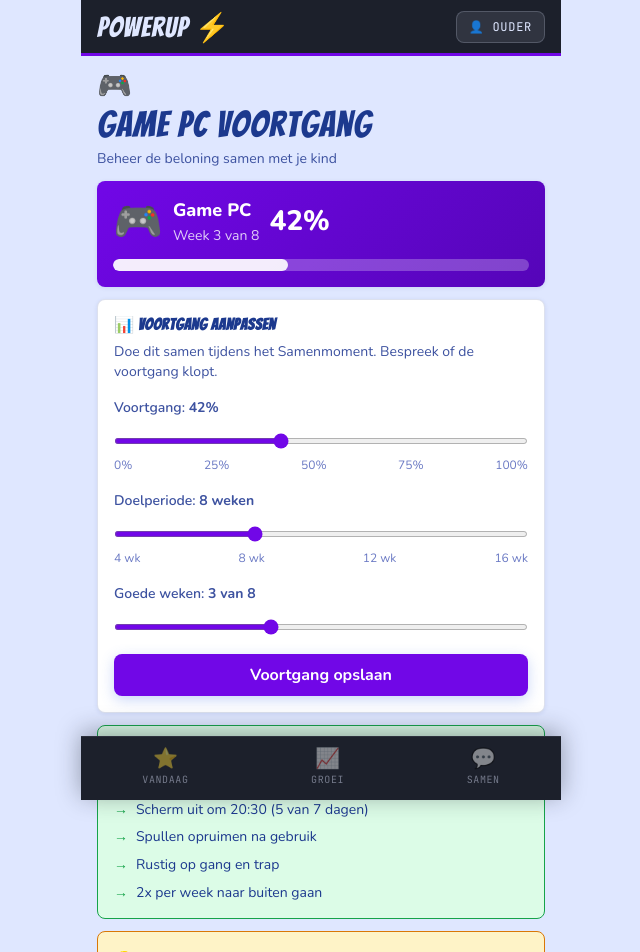
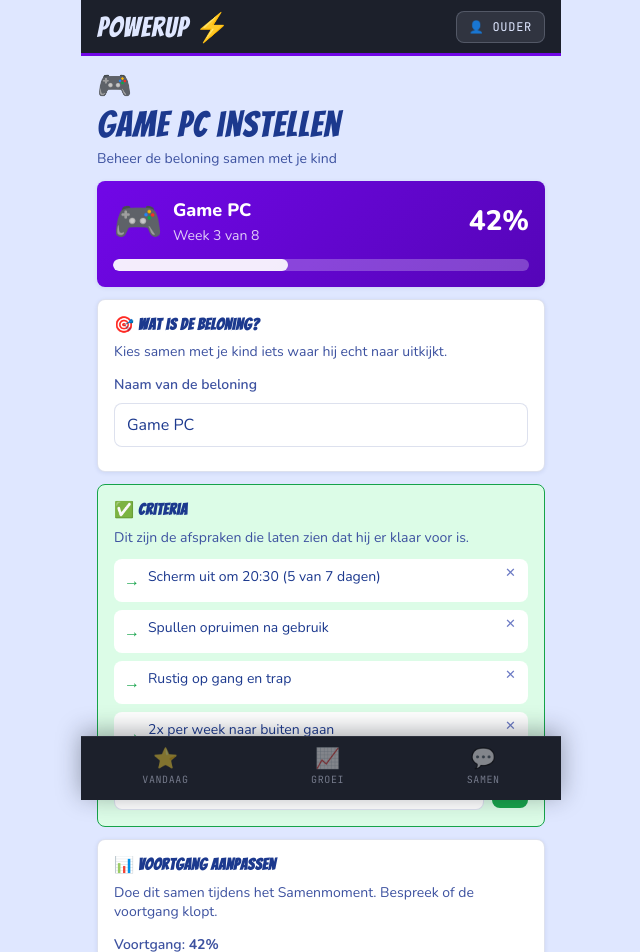
Before and after one commit to chieyong/powerup, a React (Vite) app: page /ouder/beloning in a window 1280 px wide. Shown: the top 952 px of the page, without its empty margins (319-959 px from the left). Built offline with nearby package versions, Linux system fonts and the light colour scheme.

Commit message:
various changes

```diff
--- a/src/components/habit/HabitCard.jsx
+++ b/src/components/habit/HabitCard.jsx
@@ -32,10 +32,6 @@ export default function HabitCard({ habit }) {
         <div style={styles.textBlock}>
           {/* h3 pikt Bangers op via globale regel */}
           <h3 style={styles.title}>{habit.title}</h3>
-          {/* JetBrains Mono categorie-label */}
-          <span style={{ ...styles.category, color: categoryColor }}>
-            {meta.emoji} {meta.label}
-          </span>
         </div>
         <span style={styles.chevron}>›</span>
       </div>
--- a/src/components/habit/IfThenPlan.jsx
+++ b/src/components/habit/IfThenPlan.jsx
@@ -1,7 +1,11 @@
 import Card from '../shared/Card';
 
-export default function IfThenPlan({ ifThenRule }) {
+// chosenReplacement — optioneel. Als ingevuld, vervangt het de DAN-actie.
+export default function IfThenPlan({ ifThenRule, chosenReplacement }) {
   if (!ifThenRule?.if) return null;
+
+  const danText = chosenReplacement ?? ifThenRule.then;
+  const isPersonalised = Boolean(chosenReplacement);
 
   return (
     <Card style={styles.card}>
@@ -15,9 +19,17 @@ export default function IfThenPlan({ ifThenRule }) {
           <span style={styles.text}>{ifThenRule.if}</span>
         </div>
         <div style={styles.arrow}>↓</div>
-        <div style={styles.row}>
+        <div style={{
+          ...styles.row,
+          ...(isPersonalised ? styles.rowPersonalised : {}),
+        }}>
           <span style={{ ...styles.keyword, ...styles.thenKeyword }}>DAN</span>
-          <span style={styles.text}>{ifThenRule.then}</span>
+          <div style={styles.danBlock}>
+            <span style={styles.text}>{danText}</span>
+            {isPersonalised && (
+              <span style={styles.yourChoiceBadge}>jouw keuze ✓</span>
+            )}
+          </div>
         </div>
       </div>
     </Card>
@@ -84,4 +96,23 @@ const styles = {
     lineHeight: 1,
     padding: '2px 0',
   },
+  // DAN-rij krijgt een zachte groene highlight als de keuze gepersonaliseerd is
+  rowPersonalised: {
+    border: '1.5px solid var(--color-green)',
+    backgroundColor: 'var(--color-green-soft)',
+  },
+  danBlock: {
+    display: 'flex',
+    flexDirection: 'column',
+    gap: 4,
+    flex: 1,
+  },
+  yourChoiceBadge: {
+    fontFamily: 'var(--font-mono)',
+    fontSize: 10,
+    textTransform: 'uppercase',
+    letterSpacing: '0.07em',
+    color: 'var(--color-green)',
+    fontWeight: 700,
+  },
 };
--- a/src/components/habit/RewardProgressBar.jsx
+++ b/src/components/habit/RewardProgressBar.jsx
@@ -1,53 +1,113 @@
 import { useApp } from '../../context/AppContext';
 
+// ─── Berichten (roteren op weekdag) ────────────────────────────────────────
+// Vijf opties — gedragsgericht, geen beloftes, geen getallen.
+const readinessMessages = [
+  {
+    headline: 'Je bent goed op weg 💪',
+    sub: 'We zien steeds meer verantwoordelijkheid.',
+  },
+  {
+    headline: 'Je laat steeds vaker zien dat je afspraken nakomt',
+    sub: 'Blijf zo doorgaan 🔥',
+  },
+  {
+    headline: 'Elke dag dat je het probeert telt mee',
+    sub: 'Niet perfect hoeft niet — doorgaan wel. ⭐',
+  },
+  {
+    headline: 'We zien het gewoon groeien',
+    sub: 'Je keuzes maken het verschil. 🌱',
+  },
+  {
+    headline: 'Je wordt iemand die voor zichzelf zorgt',
+    sub: 'Dat is precies wat helpt. 👏',
+  },
+];
+
+function getMessage() {
+  return readinessMessages[new Date().getDay() % readinessMessages.length];
+}
+
+// ─── Micro-feedback: welke habits gaan goed de afgelopen 7 dagen? ───────────
+// Toont max 2 bullets voor habits met ≥ 2 succesvolle check-ins in 7 dagen.
+// Als er geen data is: geen bullets (geen placeholder rommel).
+function getPositiveHabits(habits, checkIns) {
+  const last7 = Array.from({ length: 7 }, (_, i) => {
+    const d = new Date(Date.now() - i * 86400000);
+    return d.toISOString().split('T')[0];
+  });
+
+  return habits
+    .filter(h => h.status === 'active')
+    .filter(habit => {
+      const hits = last7.filter(date => {
+        const ci = checkIns.find(c => c.habitId === habit.id && c.date === date);
+        return ci && (ci.status === 'self_done' || ci.status === 'with_help');
+      }).length;
+      return hits >= 2;
+    })
+    .slice(0, 2);
+}
+
+// ─── Component ──────────────────────────────────────────────────────────────
 export default function RewardProgressBar() {
-  const { reward } = useApp();
-  const pct = Math.min(100, Math.max(0, reward.progressPercent));
+  const { reward, habits, checkIns } = useApp();
+
+  // progressPercent komt uit AppContext (instelbaar via ouder-scherm).
+  // We tonen het NIET als getal — alleen als zachte balk.
+  // Clamp: altijd tussen 8% en 88% zodat de balk nooit leeg of vol oogt.
+  const fillPct = Math.min(88, Math.max(8, reward.progressPercent ?? 40));
+
+  const message = getMessage();
+  const goodHabits = getPositiveHabits(habits, checkIns);
 
   return (
     <div style={styles.container}>
-      {/* Top row */}
+
+      {/* ── Decoratieve achtergrondgloed ── */}
+      <div style={styles.bgGlow} aria-hidden="true" />
+
+      {/* ── Top-rij: icoon + titel + boodschap ── */}
       <div style={styles.topRow}>
-        <span style={styles.icon}>🎮</span>
+        <span style={styles.icon} aria-hidden="true">🎮</span>
         <div style={styles.textBlock}>
-          {/* Bangers via globale h2-regel */}
           <h2 style={styles.title}>{reward.title}</h2>
-          <span style={styles.subtitle}>{reward.nextMilestone}</span>
+          <p style={styles.headline}>{message.headline}</p>
+          <p style={styles.sub}>{message.sub}</p>
         </div>
-        <span style={styles.pct}>{pct}%</span>
       </div>
 
-      {/* Tetris-pixel track — blokjespatroon als achtergrond */}
+      {/* ── Zachte voortgangsbalk (geen getallen, geen ticks) ── */}
       <div
         style={styles.track}
         role="progressbar"
-        aria-valuenow={pct}
+        aria-label="Gereedheid voor Game PC"
+        aria-valuenow={fillPct}
         aria-valuemin={0}
         aria-valuemax={100}
       >
-        <div style={{ ...styles.fill, width: `${pct}%` }} />
-        {/* Milestone markers als verticale blokjes */}
-        {[25, 50, 75].map(dot => (
-          <div
-            key={dot}
-            style={{
-              ...styles.milestone,
-              left: `${dot}%`,
-              opacity: pct >= dot ? 1 : 0.3,
-            }}
-          />
-        ))}
+        <div style={{ ...styles.fill, width: `${fillPct}%` }} />
       </div>
 
-      {/* Weeks row */}
-      <div style={styles.weeksRow}>
-        <span style={styles.weekLabel}>WEEK {reward.readinessWeeksCompleted}/{reward.targetWeeks}</span>
-        <span style={styles.weekLabel}>{reward.targetWeeks - reward.readinessWeeksCompleted} WEKEN TE GAAN</span>
-      </div>
+      {/* ── Micro-feedback bullets ── */}
+      {goodHabits.length > 0 && (
+        <ul style={styles.bulletList} aria-label="Wat goed gaat">
+          {goodHabits.map(h => (
+            <li key={h.id} style={styles.bullet}>
+              <span style={styles.bulletCheck} aria-hidden="true">✔</span>
+              <span style={styles.bulletText}>
+                {h.emoji} {h.title.toLowerCase()}
+              </span>
+            </li>
+          ))}
+        </ul>
+      )}
     </div>
   );
 }
 
+// ─── Styles ─────────────────────────────────────────────────────────────────
 const styles = {
   container: {
     backgroundColor: 'var(--color-dark)',
@@ -59,49 +119,65 @@ const styles = {
     position: 'relative',
     overflow: 'hidden',
   },
+
+  // Zachte paarse gloed rechtsonder — puur decoratief
+  bgGlow: {
+    position: 'absolute',
+    bottom: -30,
+    right: -20,
+    width: 120,
+    height: 120,
+    borderRadius: '50%',
+    background: 'radial-gradient(circle, rgba(113,7,231,0.25) 0%, transparent 70%)',
+    pointerEvents: 'none',
+  },
+
   topRow: {
     display: 'flex',
-    alignItems: 'center',
+    alignItems: 'flex-start',
     gap: 'var(--space-3)',
     marginBottom: 'var(--space-4)',
   },
   icon: {
-    fontSize: 36,
+    fontSize: 32,
     lineHeight: 1,
     flexShrink: 0,
+    marginTop: 2,
   },
   textBlock: {
     display: 'flex',
     flexDirection: 'column',
+    gap: 3,
     flex: 1,
-    gap: 2,
   },
   title: {
-    /* Bangers via globale h2-regel */
+    // Bangers via globale h2-regel in index.css
     fontSize: 'var(--font-size-xl)',
     color: 'var(--color-text-on-dark)',
     lineHeight: 1,
+    marginBottom: 1,
   },
-  subtitle: {
+  headline: {
+    fontFamily: 'var(--font-body)',
+    fontSize: 'var(--font-size-sm)',
+    fontWeight: 700,
+    color: 'rgba(223,231,255,0.95)',
+    lineHeight: 1.35,
+  },
+  sub: {
     fontFamily: 'var(--font-body)',
     fontSize: 'var(--font-size-xs)',
-    color: 'rgba(223,231,255,0.65)',
+    color: 'rgba(223,231,255,0.55)',
     lineHeight: 1.3,
   },
-  pct: {
-    fontFamily: 'var(--font-display)',
-    fontSize: 'var(--font-size-2xl)',
-    color: 'var(--color-purple)',
-    flexShrink: 0,
-    lineHeight: 1,
-    letterSpacing: '0.02em',
-  },
+
+  // Zachte balk — geen ticks, geen getallen
   track: {
     position: 'relative',
-    height: 10,
-    backgroundColor: 'rgba(223,231,255,0.12)',
+    height: 8,
+    backgroundColor: 'rgba(223,231,255,0.10)',
     borderRadius: 'var(--radius-sm)',
-    overflow: 'visible',
+    overflow: 'hidden',
     marginBottom: 'var(--space-3)',
   },
   fill: {
@@ -112,27 +188,33 @@ const styles = {
     borderRadius: 'var(--radius-sm)',
     background: 'linear-gradient(90deg, var(--color-purple), #A855F7)',
     boxShadow: '0 0 10px var(--color-purple-glow)',
-    transition: 'width 0.7s cubic-bezier(0.34,1.56,0.64,1)',
+    transition: 'width 1.2s cubic-bezier(0.34,1.56,0.64,1)',
   },
-  milestone: {
-    position: 'absolute',
-    top: -3,
-    transform: 'translateX(-50%)',
-    width: 4,
-    height: 16,
-    backgroundColor: 'rgba(223,231,255,0.50)',
-    borderRadius: 2,
-    transition: 'opacity var(--transition-base)',
+
+  // Micro-feedback
+  bulletList: {
+    listStyle: 'none',
+    margin: 0,
+    padding: 0,
+    display: 'flex',
+    flexDirection: 'column',
+    gap: 4,
   },
-  weeksRow: {
+  bullet: {
     display: 'flex',
-    justifyContent: 'space-between',
+    alignItems: 'center',
+    gap: 'var(--space-2)',
   },
-  weekLabel: {
-    fontFamily: 'var(--font-mono)',
-    fontSize: 10,
-    color: 'rgba(223,231,255,0.45)',
-    letterSpacing: '0.08em',
-    textTransform: 'uppercase',
+  bulletCheck: {
+    color: '#A855F7',
+    fontSize: 11,
+    fontWeight: 700,
+    flexShrink: 0,
+  },
+  bulletText: {
+    fontFamily: 'var(--font-body)',
+    fontSize: 'var(--font-size-xs)',
+    color: 'rgba(223,231,255,0.60)',
+    lineHeight: 1.2,
   },
 };
--- a/src/pages/parent/RewardManagerPage.jsx
+++ b/src/pages/parent/RewardManagerPage.jsx
@@ -4,32 +4,62 @@ import PageHeader from '../../components/shared/PageHeader';
 import Card from '../../components/shared/Card';
 
 export default function RewardManagerPage() {
-  const { reward, updateReward, habits } = useApp();
+  const { reward, updateReward } = useApp();
+
+  // Beloningsinstellingen
+  const [title, setTitle] = useState(reward.title);
+  const [criteria, setCriteria] = useState(reward.criteria ?? []);
+  const [newCriterion, setNewCriterion] = useState('');
+
+  // Voortgang
   const [progress, setProgress] = useState(reward.progressPercent);
   const [weeksCompleted, setWeeksCompleted] = useState(reward.readinessWeeksCompleted);
   const [targetWeeks, setTargetWeeks] = useState(reward.targetWeeks);
+
   const [saved, setSaved] = useState(false);
 
   const handleSave = () => {
-    updateReward({ progressPercent: progress, readinessWeeksCompleted: Math.min(weeksCompleted, targetWeeks), targetWeeks });
+    updateReward({
+      title: title.trim() || reward.title,
+      criteria,
+      progressPercent: progress,
+      readinessWeeksCompleted: Math.min(weeksCompleted, targetWeeks),
+      targetWeeks,
+    });
     setSaved(true);
     setTimeout(() => setSaved(false), 2500);
   };
 
-  // Criteria check
-  const activeHabits = habits.filter(h => h.status === 'active' || h.status === 'maintenance');
+  const addCriterion = () => {
+    const trimmed = newCriterion.trim();
+    if (!trimmed) return;
+    setCriteria(prev => [...prev, trimmed]);
+    setNewCriterion('');
+  };
+
+  const removeCriterion = (i) => {
+    setCriteria(prev => prev.filter((_, idx) => idx !== i));
+  };
+
+  const handleCriterionKeyDown = (e) => {
+    if (e.key === 'Enter') { e.preventDefault(); addCriterion(); }
+  };
 
   return (
     <div style={styles.page}>
-      <PageHeader emoji="🎮" title="Game PC Voortgang" subtitle="Beheer de beloning samen met je kind" />
+      <PageHeader
+        emoji="🎮"
+        title={`${title || 'Beloning'} instellen`}
+        subtitle="Beheer de beloning samen met je kind"
+      />
 
-      {/* Current progress */}
+      {/* ── Preview kaart ─────────────────────────────────────────────── */}
       <Card style={styles.progressCard}>
         <div style={styles.progressHero}>
           <span style={styles.progressEmoji}>🎮</span>
-          <div>
-            <p style={styles.progressTitle}>{reward.title}</p>
-            <p style={styles.progressSub}>Week {reward.readinessWeeksCompleted} van {reward.targetWeeks}</p>
+          <div style={{ flex: 1 }}>
+            <p style={styles.progressTitle}>{title || '—'}</p>
+            <p style={styles.progressSub}>Week {Math.min(weeksCompleted, targetWeeks)} van {targetWeeks}</p>
           </div>
           <span style={styles.progressPct}>{progress}%</span>
         </div>
@@ -38,7 +68,71 @@ export default function RewardManagerPage() {
         </div>
       </Card>
 
-      {/* Edit progress */}
+      {/* ── Beloning instellen ────────────────────────────────────────── */}
+      <Card style={styles.editCard}>
+        <h2 style={styles.editTitle}>🎯 Wat is de beloning?</h2>
+        <p style={styles.editHint}>
+          Kies samen met je kind iets waar hij echt naar uitkijkt.
+        </p>
+
+        <label style={styles.fieldLabel}>Naam van de beloning</label>
+        <input
+          type="text"
+          value={title}
+          onChange={e => setTitle(e.target.value)}
+          placeholder="bijv. Game PC, Weekend weg, Nieuw boek…"
+          style={styles.textInput}
+          maxLength={60}
+        />
+      </Card>
+
+      {/* ── Criteria ─────────────────────────────────────────────────── */}
+      <Card style={styles.criteriaEditCard}>
+        <h2 style={styles.editTitle}>✅ Criteria</h2>
+        <p style={styles.editHint}>
+          Dit zijn de afspraken die laten zien dat hij er klaar voor is.
+        </p>
+
+        <ul style={styles.criteriaList}>
+          {criteria.map((c, i) => (
+            <li key={i} style={styles.criteriaItem}>
+              <span style={styles.criteriaBullet}>→</span>
+              <span style={{ flex: 1, fontSize: 'var(--font-size-sm)', color: 'var(--color-text-primary)', lineHeight: 1.4 }}>{c}</span>
+              <button
+                style={styles.removeBtn}
+                onClick={() => removeCriterion(i)}
+                aria-label={`Verwijder: ${c}`}
+              >
+                ✕
+              </button>
+            </li>
+          ))}
+          {criteria.length === 0 && (
+            <li style={styles.emptyCriteria}>Nog geen criteria — voeg er hieronder een toe.</li>
+          )}
+        </ul>
+
+        <div style={styles.addRow}>
+          <input
+            type="text"
+            value={newCriterion}
+            onChange={e => setNewCriterion(e.target.value)}
+            onKeyDown={handleCriterionKeyDown}
+            placeholder="Nieuw criterium toevoegen…"
+            style={{ ...styles.textInput, marginBottom: 0, flex: 1 }}
+            maxLength={100}
+          />
+          <button
+            style={styles.addBtn}
+            onClick={addCriterion}
+            disabled={!newCriterion.trim()}
+          >
+            +
+          </button>
+        </div>
+      </Card>
+
+      {/* ── Voortgang aanpassen ───────────────────────────────────────── */}
       <Card style={styles.editCard}>
         <h2 style={styles.editTitle}>📊 Voortgang aanpassen</h2>
         <p style={styles.editHint}>
@@ -50,20 +144,13 @@ export default function RewardManagerPage() {
             Voortgang: <strong>{progress}%</strong>
           </label>
           <input
-            type="range"
-            min={0}
-            max={100}
-            step={5}
+            type="range" min={0} max={100} step={5}
             value={progress}
             onChange={e => setProgress(Number(e.target.value))}
             style={styles.slider}
           />
           <div style={styles.sliderMarks}>
-            <span>0%</span>
-            <span>25%</span>
-            <span>50%</span>
-            <span>75%</span>
-            <span>100%</span>
+            <span>0%</span><span>25%</span><span>50%</span><span>75%</span><span>100%</span>
           </div>
         </div>
 
@@ -72,19 +159,13 @@ export default function RewardManagerPage() {
             Doelperiode: <strong>{targetWeeks} weken</strong>
           </label>
           <input
-            type="range"
-            min={4}
-            max={16}
-            step={1}
+            type="range" min={4} max={16} step={1}
             value={targetWeeks}
             onChange={e => setTargetWeeks(Number(e.target.value))}
             style={styles.slider}
           />
           <div style={styles.sliderMarks}>
-            <span>4 wk</span>
-            <span>8 wk</span>
-            <span>12 wk</span>
-            <span>16 wk</span>
+            <span>4 wk</span><span>8 wk</span><span>12 wk</span><span>16 wk</span>
           </div>
         </div>
 
@@ -93,10 +174,7 @@ export default function RewardManagerPage() {
             Goede weken: <strong>{Math.min(weeksCompleted, targetWeeks)} van {targetWeeks}</strong>
           </label>
           <input
-            type="range"
-            min={0}
-            max={targetWeeks}
-            step={1}
+            type="range" min={0} max={targetWeeks} step={1}
             value={Math.min(weeksCompleted, targetWeeks)}
             onChange={e => setWeeksCompleted(Number(e.target.value))}
             style={styles.slider}
@@ -107,32 +185,16 @@ export default function RewardManagerPage() {
           style={{ ...styles.saveBtn, ...(saved ? styles.saveBtnDone : {}) }}
           onClick={handleSave}
         >
-          {saved ? '✓ Opgeslagen!' : 'Voortgang opslaan'}
+          {saved ? '✓ Opgeslagen!' : 'Alles opslaan'}
         </button>
       </Card>
 
-      {/* Criteria */}
-      <Card style={styles.criteriaCard}>
-        <h2 style={styles.criteriaTitle}>✅ Criteria voor de Game PC</h2>
-        <p style={styles.criteriaHint}>
-          Dit laat {reward.title} zien wanneer hij klaar is.
-        </p>
-        <ul style={styles.criteriaList}>
-          {reward.criteria.map((c, i) => (
-            <li key={i} style={styles.criteriaItem}>
-              <span style={styles.criteriaBullet}>→</span>
-              <span>{c}</span>
-            </li>
-          ))}
-        </ul>
-      </Card>
-
-      {/* Guidance for parents */}
+      {/* ── Tips voor ouders ──────────────────────────────────────────── */}
       <Card style={styles.guidanceCard}>
         <p style={styles.guidanceTitle}>💡 Tips voor ouders</p>
         <ul style={styles.guidanceList}>
-          <li>Verhoog de voortgang samen met je kind — niet stiekem.</li>
-          <li>Bespreek het wekelijks bij het Samenmoment.</li>
+          <li>Verander de beloning alleen samen met je kind — het is zijn doel.</li>
+          <li>Verhoog de voortgang samen bij het Samenmoment.</li>
           <li>Geen automatische sancties — beslis altijd samen.</li>
           <li>Als een gewoonte te moeilijk is, maak hem kleiner — niet minder voortgang geven.</li>
         </ul>
@@ -143,6 +205,7 @@ export default function RewardManagerPage() {
 
 const styles = {
   page: { paddingBottom: 'var(--space-8)' },
+
   progressCard: {
     margin: '0 var(--space-5) var(--space-4)',
     background: 'linear-gradient(135deg, var(--color-primary), var(--color-primary-dark))',
@@ -171,9 +234,17 @@ const styles = {
     borderRadius: 'var(--radius-full)',
     transition: 'width 0.5s ease',
   },
+
   editCard: {
     margin: '0 var(--space-5) var(--space-4)',
     padding: 'var(--space-5)',
+  },
+  criteriaEditCard: {
+    margin: '0 var(--space-5) var(--space-4)',
+    padding: 'var(--space-5)',
+    backgroundColor: 'var(--color-green-soft)',
+    border: '1px solid var(--color-green)',
+    boxShadow: 'none',
   },
   editTitle: {
     fontSize: 'var(--font-size-base)',
@@ -184,12 +255,91 @@ const styles = {
   editHint: {
     fontSize: 'var(--font-size-sm)',
     color: 'var(--color-text-secondary)',
-    marginBottom: 'var(--space-5)',
+    marginBottom: 'var(--space-4)',
     lineHeight: 1.4,
   },
-  sliderGroup: {
-    marginBottom: 'var(--space-5)',
+
+  fieldLabel: {
+    display: 'block',
+    fontSize: 'var(--font-size-sm)',
+    fontWeight: 'var(--font-weight-medium)',
+    color: 'var(--color-text-secondary)',
+    marginBottom: 'var(--space-2)',
   },
+  textInput: {
+    display: 'block',
+    width: '100%',
+    padding: 'var(--space-3) var(--space-4)',
+    fontSize: 'var(--font-size-base)',
+    fontFamily: 'var(--font-body)',
+    color: 'var(--color-text-primary)',
+    backgroundColor: 'var(--color-bg-card)',
+    border: '1.5px solid var(--color-border)',
+    borderRadius: 'var(--radius-md)',
+    outline: 'none',
+    boxSizing: 'border-box',
+    marginBottom: 'var(--space-2)',
+    transition: 'border-color var(--transition-fast)',
+  },
+
+  criteriaList: {
+    listStyle: 'none',
+    display: 'flex',
+    flexDirection: 'column',
+    gap: 'var(--space-2)',
+    marginBottom: 'var(--space-4)',
+  },
+  criteriaItem: {
+    display: 'flex',
+    gap: 'var(--space-2)',
+    alignItems: 'flex-start',
+    backgroundColor: 'var(--color-bg-card)',
+    padding: 'var(--space-2) var(--space-3)',
+    borderRadius: 'var(--radius-md)',
+  },
+  criteriaBullet: {
+    color: 'var(--color-green)',
+    fontWeight: 'var(--font-weight-bold)',
+    flexShrink: 0,
+    marginTop: 2,
+  },
+  removeBtn: {
+    background: 'none',
+    border: 'none',
+    color: 'var(--color-text-muted)',
+    cursor: 'pointer',
+    fontSize: 13,
+    padding: '0 2px',
+    lineHeight: 1,
+    flexShrink: 0,
+    fontFamily: 'var(--font-body)',
+  },
+  emptyCriteria: {
+    fontSize: 'var(--font-size-sm)',
+    color: 'var(--color-text-muted)',
+    fontStyle: 'italic',
+  },
+  addRow: {
+    display: 'flex',
+    gap: 'var(--space-2)',
+    alignItems: 'center',
+  },
+  addBtn: {
+    padding: 'var(--space-3) var(--space-4)',
+    backgroundColor: 'var(--color-green)',
+    color: '#fff',
+    border: 'none',
+    borderRadius: 'var(--radius-md)',
+    fontSize: 20,
+    lineHeight: 1,
+    cursor: 'pointer',
+    fontFamily: 'var(--font-body)',
+    flexShrink: 0,
+    opacity: 1,
+    transition: 'opacity var(--transition-fast)',
+  },
+
+  sliderGroup: { marginBottom: 'var(--space-5)' },
   sliderLabel: {
     display: 'block',
     fontSize: 'var(--font-size-sm)',
@@ -210,6 +360,7 @@ const styles = {
     fontSize: 'var(--font-size-xs)',
     color: 'var(--color-text-muted)',
   },
+
   saveBtn: {
     width: '100%',
     padding: 'var(--space-3) var(--space-4)',
@@ -228,42 +379,7 @@ const styles = {
     backgroundColor: 'var(--color-green)',
     boxShadow: '0 4px 14px rgba(76,175,130,0.30)',
   },
-  criteriaCard: {
-    margin: '0 var(--space-5) var(--space-4)',
-    backgroundColor: 'var(--color-green-soft)',
-    border: '1px solid var(--color-green)',
-    boxShadow: 'none',
-  },
-  criteriaTitle: {
-    fontSize: 'var(--font-size-base)',
-    fontWeight: 'var(--font-weight-bold)',
-    color: 'var(--color-text-primary)',
-    marginBottom: 'var(--space-2)',
-  },
-  criteriaHint: {
-    fontSize: 'var(--font-size-sm)',
-    color: 'var(--color-text-secondary)',
-    marginBottom: 'var(--space-3)',
-  },
-  criteriaList: {
-    listStyle: 'none',
-    display: 'flex',
-    flexDirection: 'column',
-    gap: 'var(--space-2)',
-  },
-  criteriaItem: {
-    display: 'flex',
-    gap: 'var(--space-2)',
-    alignItems: 'flex-start',
-    fontSize: 'var(--font-size-sm)',
-    color: 'var(--color-text-primary)',
-    lineHeight: 1.4,
-  },
-  criteriaBullet: {
-    color: 'var(--color-green)',
-    fontWeight: 'var(--font-weight-bold)',
-    flexShrink: 0,
-  },
+
   guidanceCard: {
     margin: '0 var(--space-5)',
     backgroundColor: 'var(--color-amber-soft)',
```
Also changed, not shown: src/components/habit/ReplacementPicker.jsx (+9 -2 lines), src/pages/child/HabitDetailPage.jsx (+6 -2 lines).
